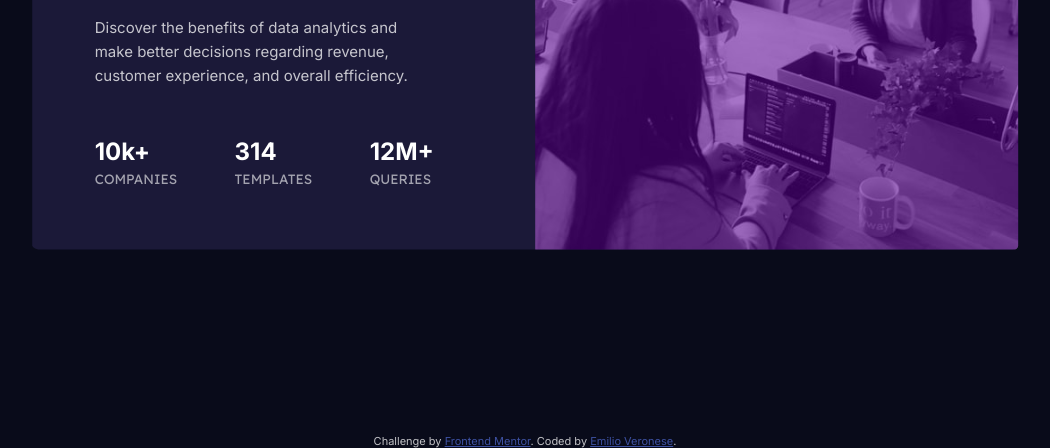
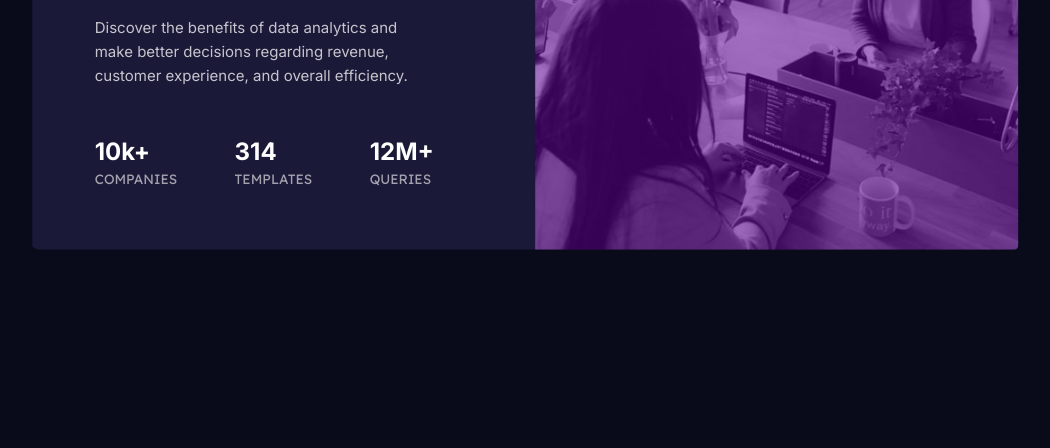
Before and after one commit to E1000o/FM3-stats-preview-card-component, a plain HTML site: page index.html in a window 1280 px wide. Shown: the part 352-800 px from the top of the page, without its empty margins (115-1165 px from the left). Drawn offline with Linux system fonts and the light colour scheme.

Commit message:
Updated index.html, removed footer

```diff
--- a/index.html
+++ b/index.html
@@ -48,12 +48,5 @@
       </div>
     </div>
   </main>
-
-
-
-  <footer class="attribution">
-    Challenge by <a href="https://www.frontendmentor.io?ref=challenge" target="_blank">Frontend Mentor</a>.
-    Coded by <a href="#">Emilio Veronese</a>.
-  </footer>
 </body>
 </html>
```
